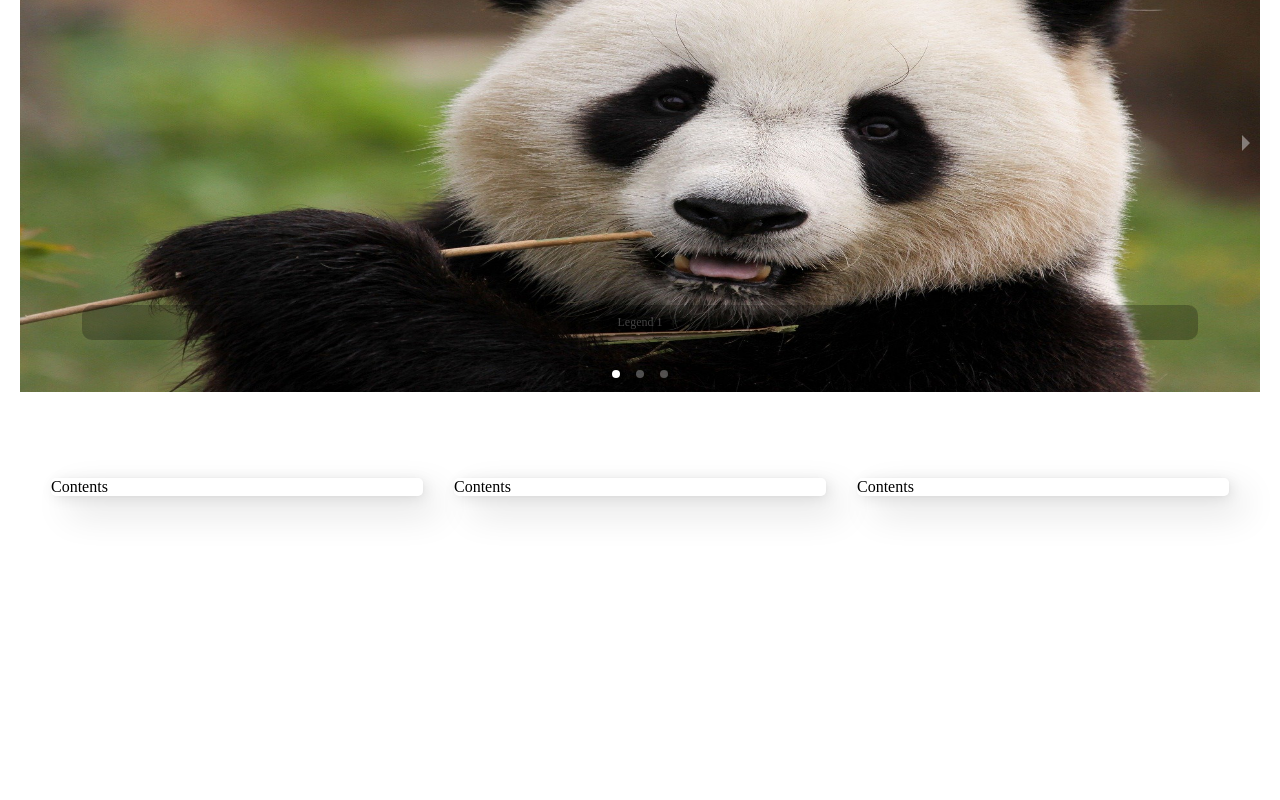
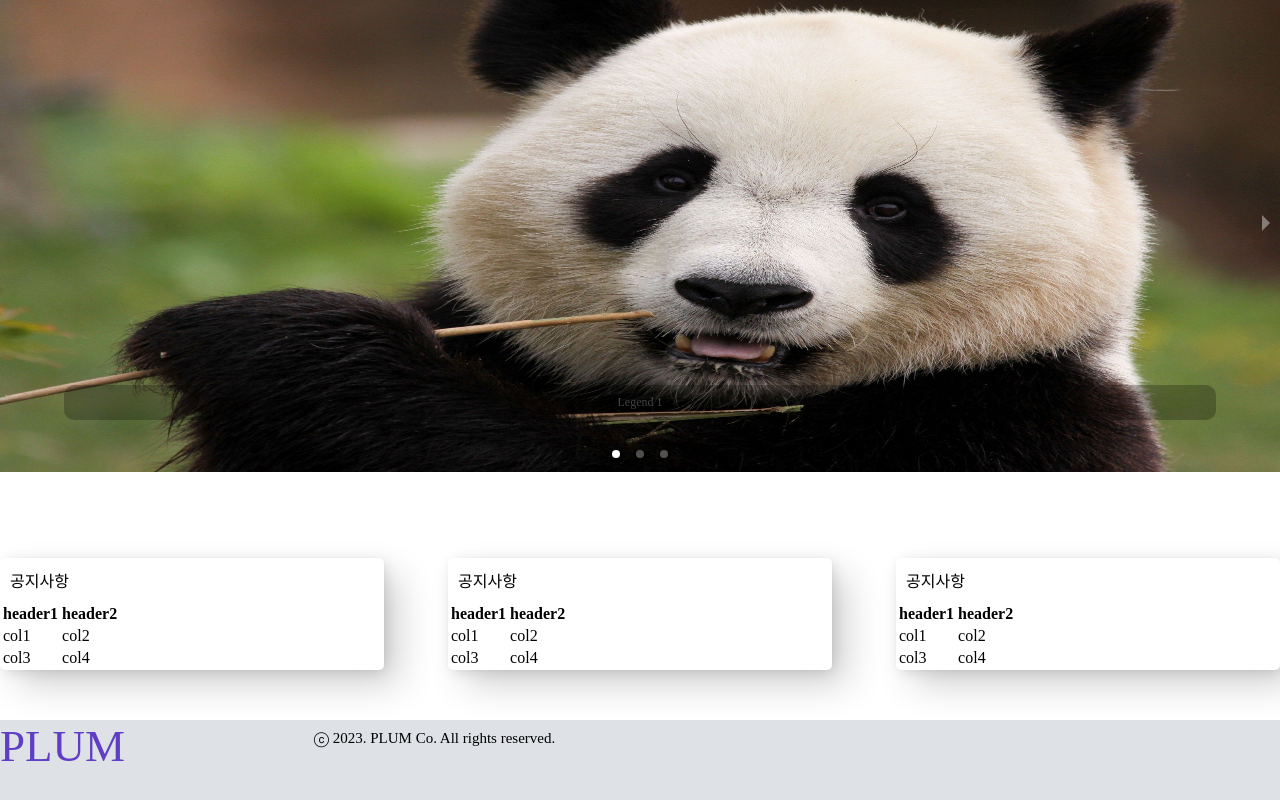
Before and after one commit to sam1027/plum_home, a React (Create React App) app: page / in a window 1280 px wide. Shown: the part 238-1038 px from the top of the page. Before the commit the page ends 800 px from the top, so only its background shows below. Built offline with nearby package versions, Linux system fonts and the light colour scheme; the HTML template or start-up script is replaced by a standard one; a web font is replaced by a local one.

Commit message:
Footer 작업

```diff
--- a/src/components/layout/Contents.tsx
+++ b/src/components/layout/Contents.tsx
@@ -10,8 +10,30 @@ const ContentBox = styled.div`
     border-radius: 5px;
 `;
 
+const LabelDiv = styled.div`
+    padding: 10px;
+`;
+
 const Contents = () => {
-    return (<ContentBox>Contents</ContentBox>);
+    return (
+        <ContentBox>
+            <LabelDiv>
+                <span>공지사항</span>
+            </LabelDiv>
+            <table>
+                <th>header1</th>
+                <th>header2</th>
+                <tr>
+                    <td>col1</td>
+                    <td>col2</td>
+                </tr>
+                <tr>
+                    <td>col3</td>
+                    <td>col4</td>
+                </tr>
+            </table>
+        </ContentBox>
+    );
 }
 
 export default Contents;
--- a/src/components/layout/Footer.tsx
+++ b/src/components/layout/Footer.tsx
@@ -1,12 +1,22 @@
 import { styled } from "styled-components";
 import Logo from "./Logo";
+import oc from 'open-color';
+
+const FooterDiv = styled.div`
+    display: flex;
+    height: 80px;
+    background-color: ${oc.gray[3]};
+    margin-top: 50px;
+`;
 
 const LogoDiv = styled.div`
-    grid-area: 5 / 1 / 6 / 2;
+    flex-grow: 2;
 `;
 
 const InfoDiv = styled.div`
-    grid-area: 5 / 2 / 6 / 7;
+    flex-grow: 8;
+    display: inline-flex;
+    padding: 10px;
 `;
 
 const InfoFont = styled.span`
@@ -16,14 +26,14 @@ const InfoFont = styled.span`
 
 const Footer = () => {
     return (
-        <>
+        <FooterDiv>
             <LogoDiv>
                 <Logo />
             </LogoDiv>
             <InfoDiv>
                 <InfoFont>ⓒ 2023. PLUM Co. All rights reserved.</InfoFont>
             </InfoDiv>
-        </>
+        </FooterDiv>
     );
 }
 
--- a/src/components/layout/Layout.tsx
+++ b/src/components/layout/Layout.tsx
@@ -3,7 +3,7 @@ import Footer from "./Footer";
 import Header from "./Header";
 
 const ParentDiv = styled.div`
-    padding: 20px;
+
 `;
 interface LayoutProps {
     children: React.ReactNode;
@@ -14,7 +14,7 @@ const Layout = ({children}:LayoutProps) => {
         <ParentDiv>
             <Header />
             {children}
-            {/* <Footer /> */}
+            <Footer />
         </ParentDiv>
     );
 }
--- a/src/views/main.tsx
+++ b/src/views/main.tsx
@@ -13,7 +13,7 @@ const SlideDiv = styled.div`
 
 const ContentsDiv = styled.div`
     display: inline-flex;
-    justify-content: space-evenly;
+    justify-content: space-between;
 `;
 
 const Main = () => {
```
